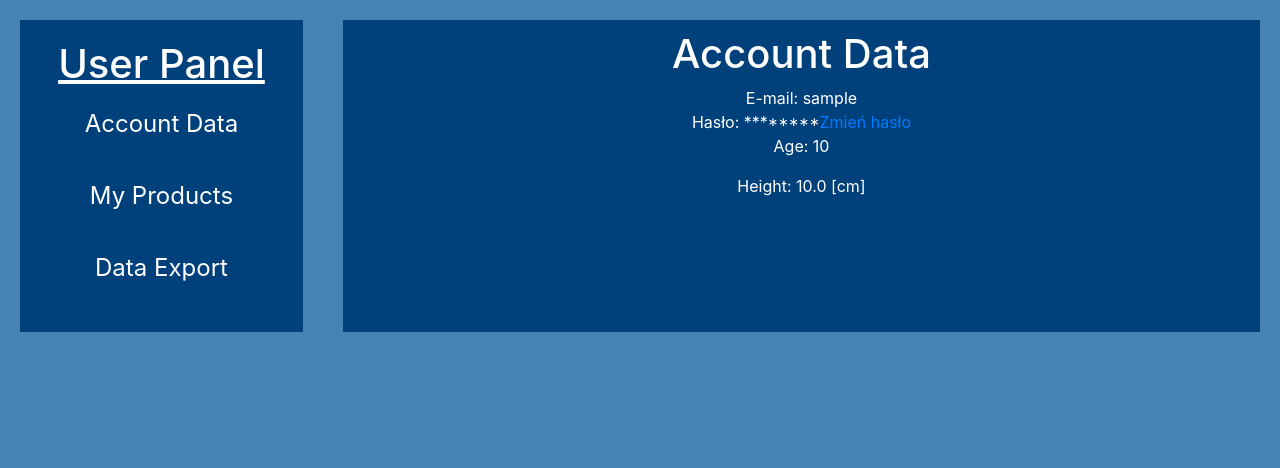
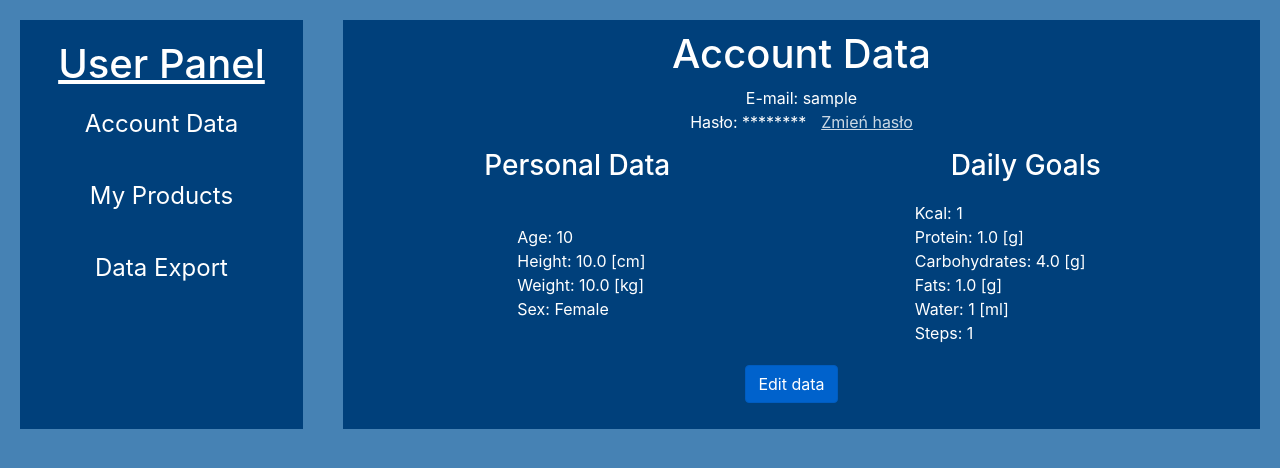
Before and after one commit to Lukas2018/fitApplication, a Django app: page /user_panel/ in a window 1280 px wide. Shown: the top 468 px of the page. Run offline with Django 3.2, Linux system fonts and the light colour scheme; a user stored in the database is signed in; tables that the repository leaves empty hold one stand-in row (values such as "Sample post"); some libraries are stand-ins or nearby versions.

Commit message:
User panel finished, editing account data

```diff
--- a/fitApp/app/forms.py
+++ b/fitApp/app/forms.py
@@ -14,7 +14,6 @@ class LoginForm(forms.Form):
             user = User.objects.get(email=email)
         except User.DoesNotExist:
             user = None
-        print(user)
         if user is None:
             raise forms.ValidationError('Incorrect e-mail or password')
         else:
@@ -48,7 +47,7 @@ class UserDataForm(forms.Form):
     age = forms.IntegerField()
     weight = forms.FloatField()
     height = forms.FloatField()
-    sex = forms.ChoiceField(choices=[('0', 'Female'), ('1', 'Male')], widget=forms.RadioSelect)
+    sex = forms.ChoiceField(choices=[('0', 'Female'), ('1', 'Male')], initial='0', widget=forms.RadioSelect)
     target = forms.ChoiceField(choices=[('0', 'Want to gain weight'), ('1', 'Want to keep weight'), ('2', 'Want to lose weight')], widget=forms.Select)
     sport = forms.ChoiceField(choices=[('0', 'Lack of activity'), ('1', 'Low activity'), ('2', 'Average activity'),
                                           ('3', 'Large activity'), ('4', 'Very large activity')], widget=forms.Select)
--- a/fitApp/app/static/css/user_panel.css
+++ b/fitApp/app/static/css/user_panel.css
@@ -42,6 +42,40 @@ body {
 
 #user-panel h1 {
     text-align: center;
+}
+
+#account-data div a {
+    color: white;
+    margin-left: 15px;
+    text-decoration: underline;
+    opacity: 0.8;
+}
+
+.data-headers {
+    margin-top: 15px;
+    display: flex;
+}
+
+.data-headers h3 {
+    flex-basis: 50%;
+}
+
+.user-data {
+    display: flex;
+    justify-content: center;
+    margin-top: 10px;
+    margin-bottom: 20px;
+}
+
+.goal-data {
+    margin-left: 15%;
+    text-align: left;
+}
+
+.personal-data {
+    margin-right: 15%;
+    align-self: center;
+    text-align: left;
 }
 
 #user-products-list p {
--- a/fitApp/app/templates/index.html
+++ b/fitApp/app/templates/index.html
@@ -429,7 +429,6 @@
     <div class="row p-4">
         <div class="col-md-10"></div>
         <div id="menu" class="col-md-2">
-            <p><a href="/index/"><img src="/static/media/house.svg"/></a></p>
             <p><a href="/calendar/"><img src="/static/media/calendar.svg"/></a></p>
             <p><a href="/analyze/"><img src="/static/media/stats.svg"/></a></p>
             <p><a href="/user_panel/"><img src="/static/media/person.svg"/></a></p>
--- a/fitApp/app/templates/user_data.html
+++ b/fitApp/app/templates/user_data.html
@@ -26,21 +26,21 @@
                     </div>
                     <div class="form-group first-part">
                         <label for="age">Age</label>
-                        <input id="age" class="form-control" type="number" name="age" placeholder="Enter age" required>
+                        <input id="age" class="form-control" type="number" value="{{ user.userprofile.age }}" name="age" placeholder="Enter age" required>
                         {% for error in form.age.errors %}
                             <p class="invalid_data">[{{ error }}]</p>
                         {% endfor %}
                     </div>
                     <div class="form-group first-part">
                         <label for="weight">Weight [kg]</label>
-                        <input id="weight" class="form-control" step="0.1" type="number" name="weight" placeholder="Enter weight" required>
+                        <input id="weight" class="form-control" step="0.1" type="number" value="{{ user.userprofile.weight }}" name="weight" placeholder="Enter weight" required>
                         {% for error in form.weight.errors %}
                             <p class="invalid_data">[{{ error }}]</p>
                         {% endfor %}
                     </div>
                     <div class="form-group first-part">
                         <label for="height">Height [cm]</label>
-                        <input id="height" class="form-control" type="number" name="height" placeholder="Enter height" required>
+                        <input id="height" class="form-control" type="number" value="{{ user.userprofile.height }}" name="height" placeholder="Enter height" required>
                         {% for error in form.height.errors %}
                             <p class="invalid_data">[{{ error }}]</p>
                         {% endfor %}
--- a/fitApp/app/templates/user_panel.html
+++ b/fitApp/app/templates/user_panel.html
@@ -19,14 +19,39 @@
             <div id="account-data">
                 <h1>Account Data</h1>
                 <div class ="form-group">
-                    <div>E-mail: {{ user }}</div>
-                    <div>Hasło: ********<a href="/password_change/">Zmień hasło</a></div>
-                    <p>Age: {{ user.userprofile.age }}</p>
-                    <p>Height: {{ user.userprofile.height }} [cm]</p>
+                    <div class="basic-data">
+                        <div>E-mail: {{ user }}</div>
+                        <div>Hasło: ********<a href="/password_change/">Zmień hasło</a></div>
+                    </div>
+                    <div class="data-headers">
+                        <h3>Personal Data</h3>
+                        <h3>Daily Goals</h3>
+                    </div>
+                    <div class="user-data">
+                        <div class="personal-data">
+                            <div>Age: {{ user.userprofile.age }}</div>
+                            <div>Height: {{ user.userprofile.height }} [cm]</div>
+                            <div>Weight: {{ user.userprofile.weight }} [kg]</div>
+                            {% if user.userprofile.sex == '1' %}
+                                <div>Sex: Male</div>
+                            {% else %}
+                                <div>Sex: Female</div>
+                            {% endif %}
+                        </div>
+                        <div class="goal-data">
+                            <div>Kcal: {{ user.userprofile.kcal }}</div>
+                            <div>Protein: {{ user.userprofile.protein }} [g]</div>
+                            <div>Carbohydrates: {{ user.userprofile.carbohydrates }} [g]</div>
+                            <div>Fats: {{ user.userprofile.fats }} [g]</div>
+                            <div>Water: {{ user.userprofile.water }} [ml]</div>
+                            <div>Steps: {{ user.userprofile.steps }}</div>
+                        </div>
+                    </div>
+                    <button class="btn btn-primary active" type="sumbit" onclick="location.href='/user_data'">Edit data</button>
                 </div>
             </div>
             <div id="user-products">
-                <h1>Your products</h1>
+                <h1>My products</h1>
                 <div class="sub-header">
                     <div class="search">
                         <div class="input-group md-form form-sm form-1 pl-0">
--- a/fitApp/app/views.py
+++ b/fitApp/app/views.py
@@ -152,17 +152,32 @@ def user_data(request):
             user.userprofile.fats = form.cleaned_data['fats']
             user.userprofile.water = form.cleaned_data['water']
             user.userprofile.steps = form.cleaned_data['steps']
-            user.userprofile.first_login = 0
-            user.userprofile.pulse = 60
             user.save()
-            meal_set = MealSet()
-            meal_set.save()
-            day = Day(date=datetime.datetime.now(), weight=user.userprofile.weight, pulse=user.userprofile.pulse,
-                        expected_kcal=user.userprofile.kcal, expected_protein = user.userprofile.protein,
-                        expected_carbohydrates = user.userprofile.carbohydrates, expected_fats = user.userprofile.fats,
-                        expected_water = user.userprofile.water, expected_steps = user.userprofile.steps, meal_set=meal_set, user=user)
-            day.save()
+            if user.userprofile.first_login == 1:
+                user.userprofile.first_login = 0
+                user.userprofile.pulse = 60
+                user.save()
+                meal_set = MealSet()
+                meal_set.save()
+                day = Day(date=datetime.datetime.now(), weight=user.userprofile.weight, pulse=user.userprofile.pulse,
+                            expected_kcal=user.userprofile.kcal, expected_protein = user.userprofile.protein,
+                            expected_carbohydrates = user.userprofile.carbohydrates, expected_fats = user.userprofile.fats,
+                            expected_water = user.userprofile.water, expected_steps = user.userprofile.steps, meal_set=meal_set, user=user)
+                day.save()
+            else:
+                day = user.day_set.filter(date=datetime.datetime.now()).first()
+                day.weight = form.cleaned_data['weight']
+                day.expected_kcal = form.cleaned_data['kcal']
+                day.expected_protein = form.cleaned_data['protein']
+                day.expected_carbohydrates = form.cleaned_data['carbohydrates']
+                day.expected_fats = form.cleaned_data['fats']
+                day.expected_water = form.cleaned_data['water']
+                day.expected_steps = form.cleaned_data['steps']
+                day.save()
+                return redirect('/user_panel')
             return redirect('/index')
+    if request.user.userprofile.first_login == 0:
+        form = UserDataForm(initial={'sex': request.user.userprofile.sex})
     context = {
         'form': form
     }
```
Also changed, not shown: fitApp/app/static/scripts/index.js (+18 -11 lines), fitApp/app/static/media/house.svg (deleted).
